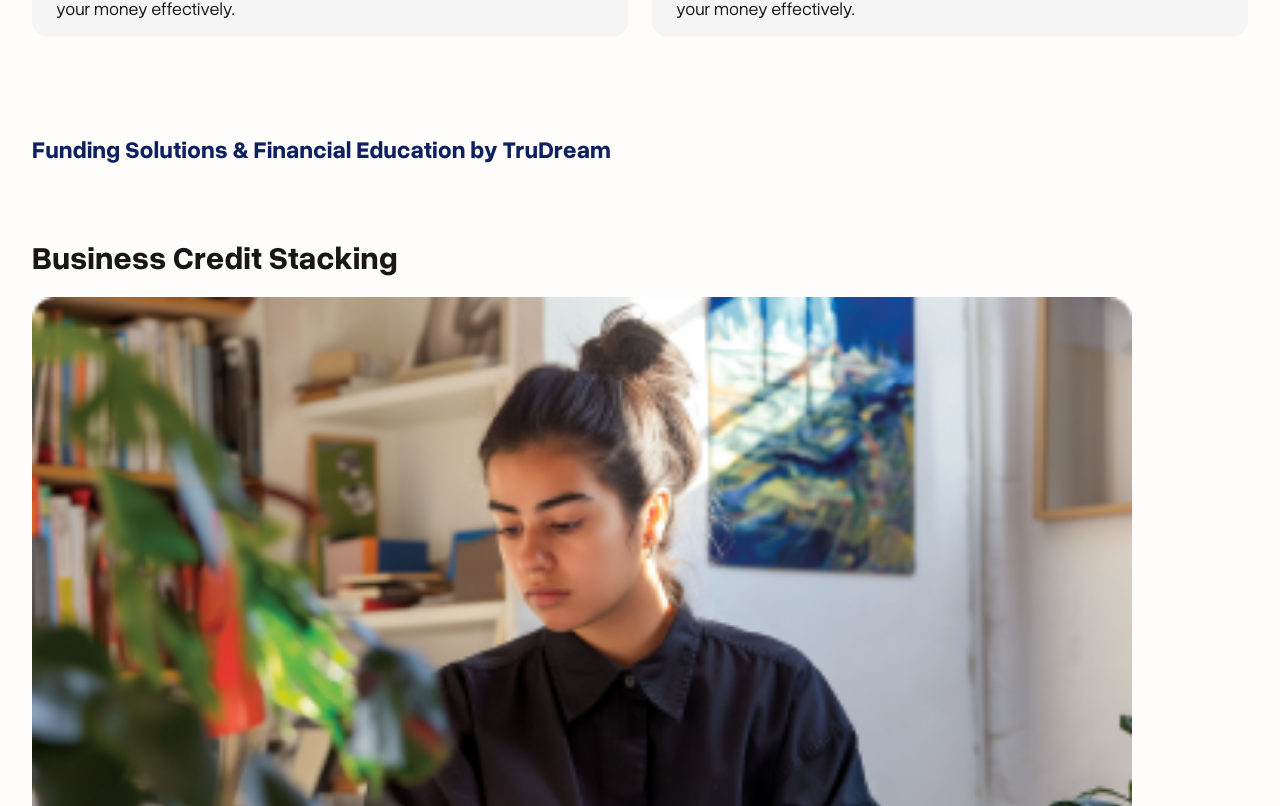
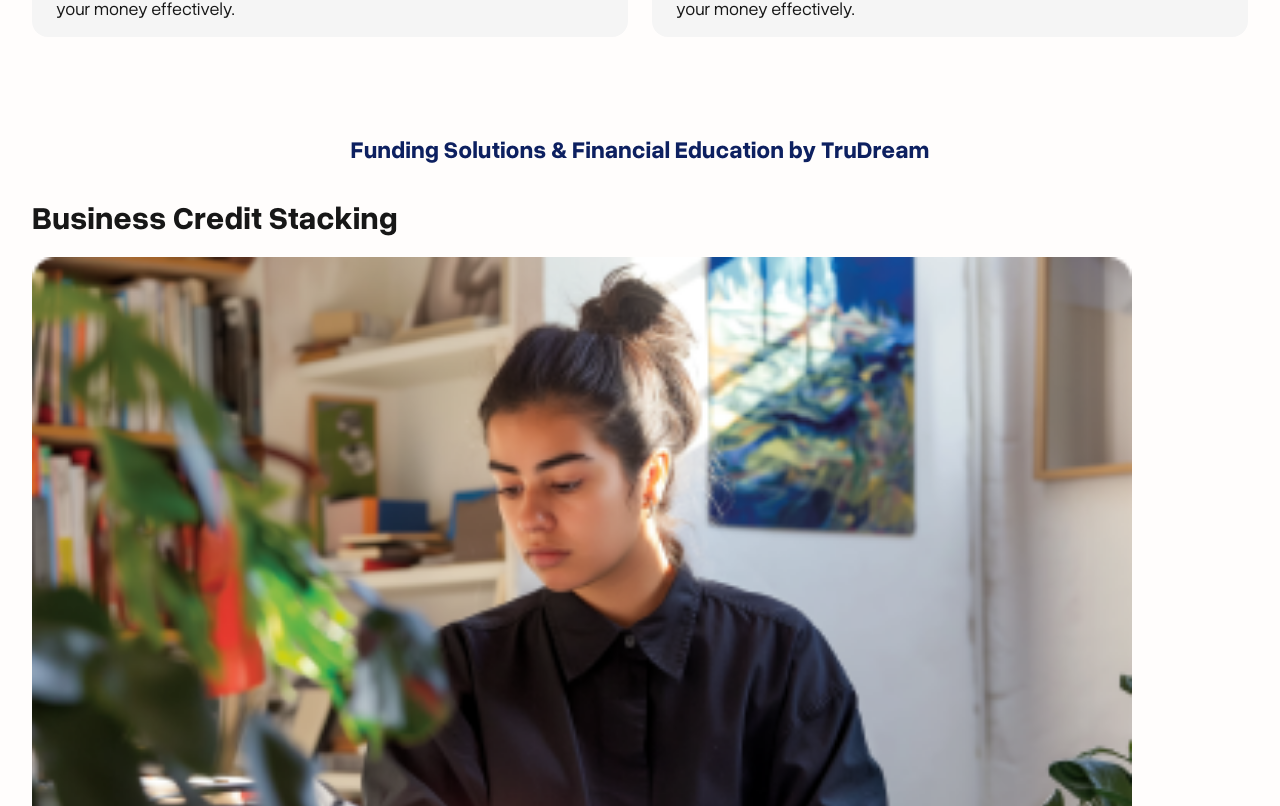
Before and after one commit to DevDugg/trudream, a Next.js app: page / in a window 1280 px wide. Shown: the part 1574-2380 px from the top of the page. Built offline with nearby package versions, Linux system fonts and the light colour scheme.

Commit message:
tabl is ready

```diff
--- a/src/components/sections/business/business.tsx
+++ b/src/components/sections/business/business.tsx
@@ -7,10 +7,10 @@
   return (
     <section>
       <Container>
-        <div className="flex flex-col gap-20">
-          <h3 className="h3">Funding Solutions & Financial Education by TruDream</h3>
+        <div className="flex flex-col gap-10">
+          <h3 className="h3 sm:text-center">Funding Solutions & Financial Education by TruDream</h3>
 
-          <div className="flex flex-col gap-10">
+          <div className="flex flex-col gap-10 sm:gap-8">
             {businessData.map((item, i) => (
               <div key={i}>
                 <h2 className="text-[32px] font-bold leading-none text-BLACK mb-6">{item.title}</h2>
```
